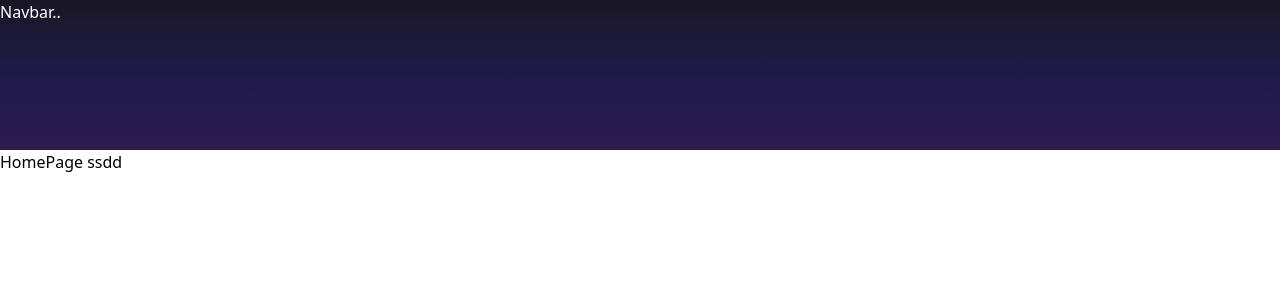
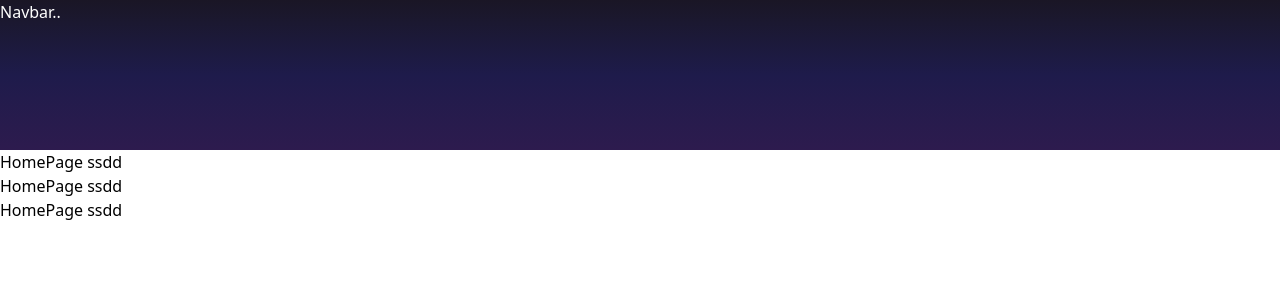
Before and after one commit to FreeCapstone-Front/Front, a React (Vite) app: page / in a window 1280 px wide. Shown: the top 300 px of the page. Built offline with nearby package versions, Linux system fonts and the light colour scheme.

Commit message:
fix:homepage

```diff
--- a/src/pages/HomePage.tsx
+++ b/src/pages/HomePage.tsx
@@ -1,6 +1,8 @@
 const HomePage = () => {
   return (
     <>
+      <div>HomePage ssdd</div>
+      <div>HomePage ssdd</div>
       <div>HomePage ssdd</div>
     </>
   );
```
